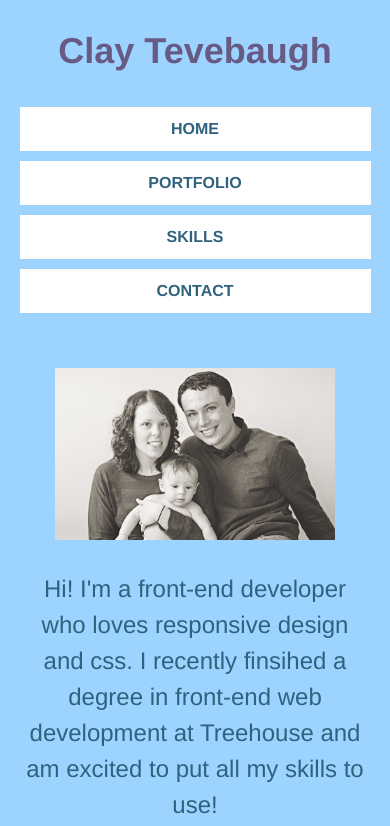
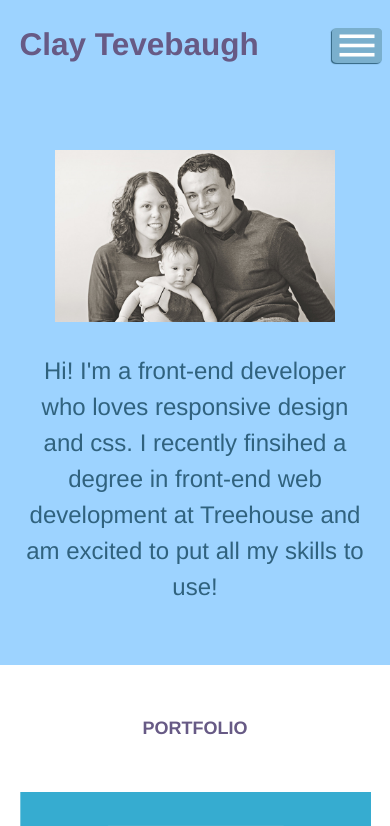
Before and after one commit to ClaytonTeve/Techdegree-Css-to-Sass, a plain HTML site: page index.html in a window 390 px wide. Shown: the top 826 px of the page. Drawn offline with nearby package versions, Linux system fonts and the light colour scheme; files that its build step writes are made by us from their sources.

Commit message:
Added SVG Icon for toggle nav in mobile
In the mobile version of the site you can now toggle the main
navigation on and off. Implemented jQuery and a small amount of
javascript located in the bottom of index.html.

```diff
--- a/index.html
+++ b/index.html
@@ -5,16 +5,21 @@
 	<title>Clayton Tevebaugh | Responsive Layout</title>
   	<link rel="stylesheet" href="css/normalize.css">
 	<link rel="stylesheet" href="css/application.css">
+	<script src="https://ajax.googleapis.com/ajax/libs/jquery/3.1.1/jquery.min.js"></script>
 	<script type="text/javascript" src="js/picturefill.min.js"></script>
 </head>
 <body>
 	<div class="wrapper">
 		<div class="container" id="home">
 			<header class="main-header">
-				<div class="logo">
+				<div class="logo mob-nav">
 					<h1>Clay Tevebaugh</h1>
+					<div>
+					<img class="mobile-nav-toggle" src="img/nav-toggle.svg" height="35">
+					</div>
 				</div>
-				<nav class="main-nav">
+
+				<nav class="main-nav is-collapsed-mobile">
 					<ul>
 						<li><a href="#home">Home</a></li>
 						<li><a href="#portfolio">Portfolio</a></li>
@@ -195,5 +200,10 @@
 			</footer>
 		</div><!--container-->
 	</div><!--wrapper-->
+	<script>
+			$(".mobile-nav-toggle").click(function(){
+				$(".main-nav").toggleClass("is-collapsed-mobile");
+			});
+	</script>
 </body>
 </html>
--- a/scss/components/_collapsed.scss
+++ b/scss/components/_collapsed.scss
@@ -7,3 +7,36 @@
     line-height: 0;
   }
 }
+@include mq(small) {
+
+
+  .mob-nav {
+    @include flexbox( wrap );
+    justify-content: space-between;
+    height: 100px;
+  }
+
+
+  .mob-nav img {
+    position: absolute;
+    right: 2%;
+    width: 50px;
+    margin: 28px 0;
+    cursor: pointer;
+    box-shadow: -1px 1px 1px $text-color;
+    background: lighten($text-color, 30%);
+    border-radius: 10%;
+  }
+
+  .mob-nav h1{
+    position: absolute;
+    font-size: em(28px);
+    left: 5%;
+  }
+}
+
+@include mq(medium) {
+  .mobile-nav-toggle {
+    display: none;
+  }
+}
--- a/scss/components/_index.scss
+++ b/scss/components/_index.scss
@@ -2,6 +2,6 @@
 //  Components Imports
 //
 
-
+@import 'collapsed';
 @import 'footer-nav';
 @import 'main-nav';
--- a/scss/helpers/_variables.scss
+++ b/scss/helpers/_variables.scss
@@ -46,5 +46,5 @@ $base-line      : 24px;
 //Breakpoints
 
 $brkpoint-sm    : 1px;
-$brkpoint-md    : 768px;
+$brkpoint-md    : 767px;
 $brkpoint-lg    : 1024px;
```
Also changed, not shown: css/application.css, img/nav-toggle.svg (added), 1 other file.
